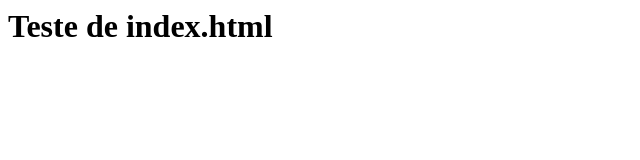
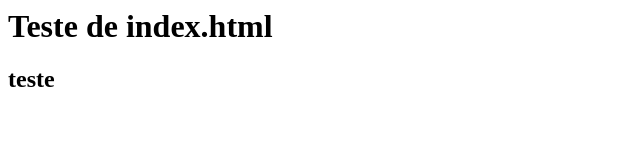
Before and after one commit to edibertoalves/teste_criacao_repo_empresa, a plain HTML site: page index.htm in a window 1280 px wide. Shown: the full height of the page, 0-640 px from the left. Drawn offline with Linux system fonts and the light colour scheme.

Commit message:
Update index.htm

```diff
--- a/index.htm
+++ b/index.htm
@@ -1 +1,2 @@
 <h1>Teste de index.html</h1>
+<h2>teste<h2>
```
